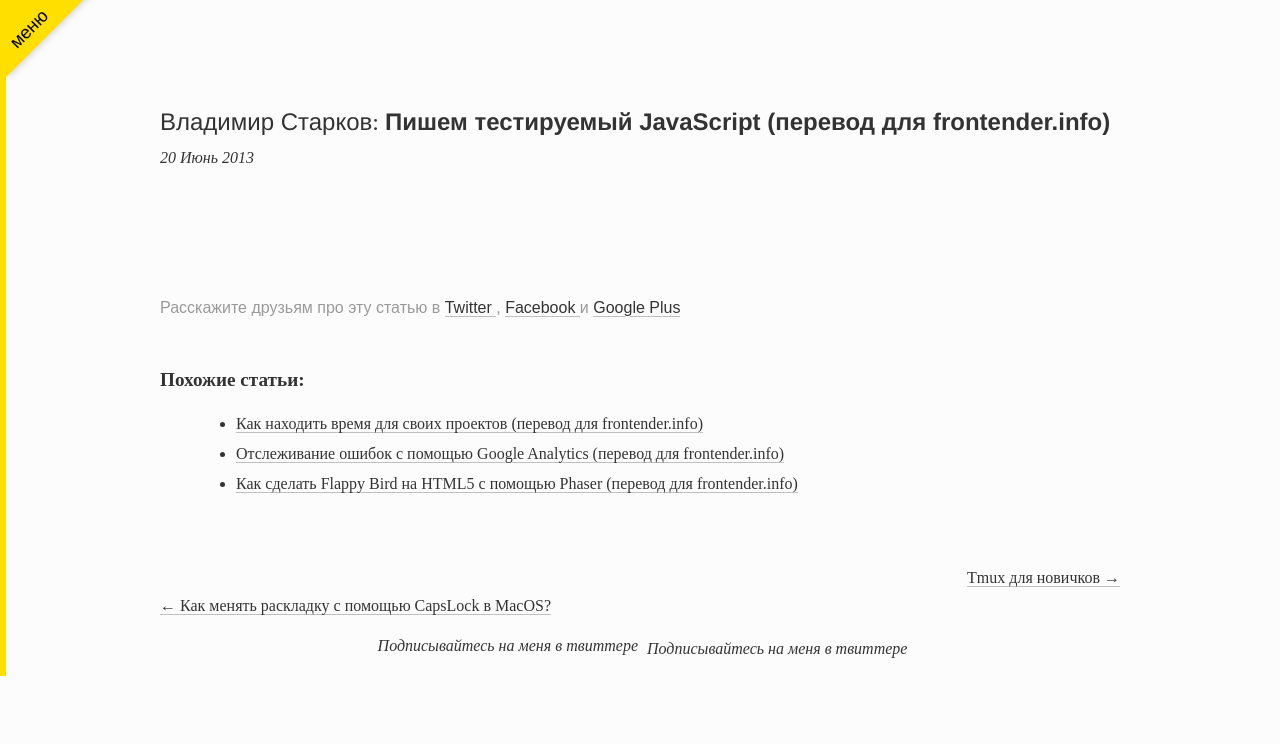
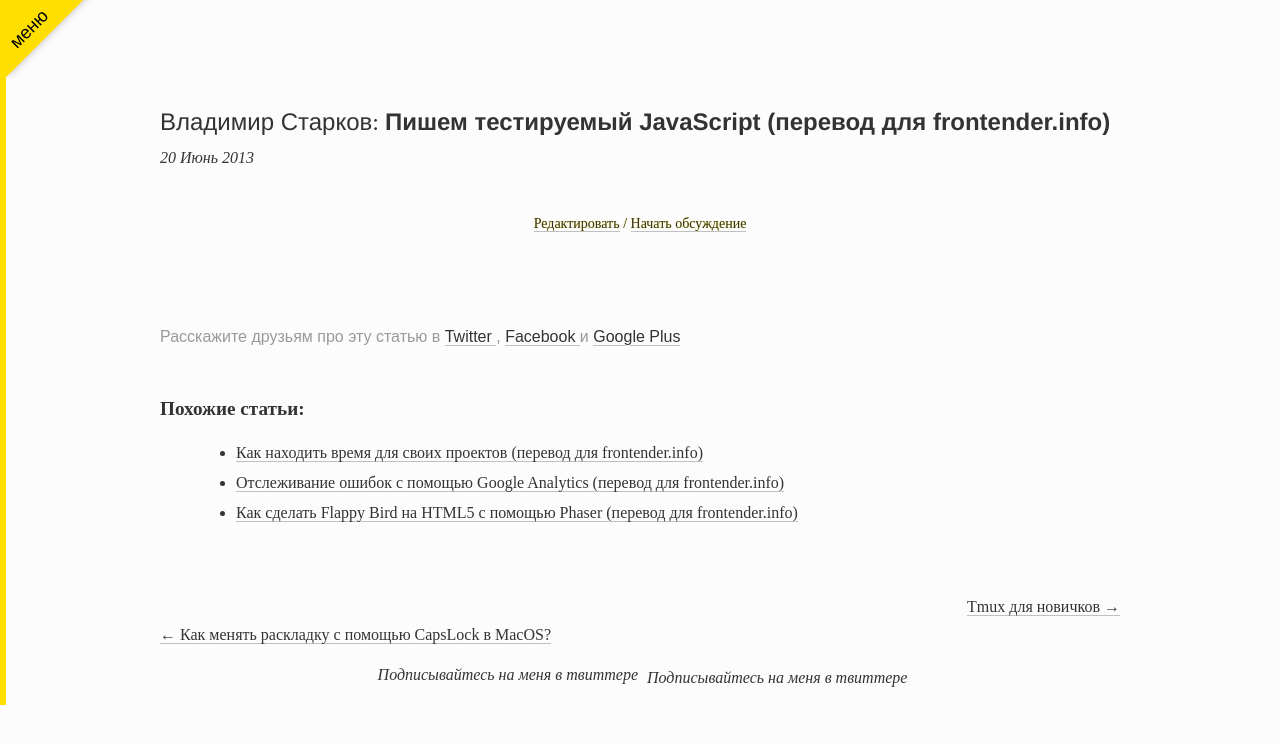
Before and after one commit to iamstarkov/vstarkov.ru, a Jekyll site: the page built from _posts/2013-06-20-writing-testable-javascript.md, in a window 1280 px wide. Shown: the top 744 px of the page. Built offline with Jekyll 4.4.1, drawn with Linux system fonts in a browser that asks for light colours; comment, search, counter and statistics services are not loaded.

Commit message:
added prose.io

```diff
--- a/_config.yml
+++ b/_config.yml
@@ -34,7 +34,7 @@ i18n_cta_share_gp:
   'en': 'Google Plus'
   'ru': 'Google Plus'
 i18n_twitter:
-  'en': 'matmuchrapna'
+  'en': 'matmuchrapna_en'
   'ru': 'matmuchrapna'
 
 
@@ -48,6 +48,17 @@ i18n_cta_follow:
 i18n_data-site-id:
   'en': '51bc4a78108d7b45ec000005'
   'ru': '51aeac4ff5a1f575d5000078'
+
+# _includes/interactions.html
+i18n_repo:
+  'en': 'vstarkov.com'
+  'ru': 'vstarkov.ru'
+i18n_start_discussion:
+  'en': 'Start discussion'
+  'ru': 'Начать обсуждение'
+i18n_join_discussion:
+  'en': 'Join discussion'
+  'ru': 'Присоединиться к обсуждению'
 
 
 # _includes/head.html
@@ -85,7 +96,7 @@ i18n_related_articles:
 
 # _includes/timeline.html
 i18n_all_articles:
-  'en': 'All rticles'
+  'en': 'All articles'
   'ru': 'Все статьи'
 i18n_january:
   'en': 'January'
--- a/_includes/head.html
+++ b/_includes/head.html
@@ -2,7 +2,6 @@
 <title>{{ page.title }}</title>
 
 <meta http-equiv="X-UA-Compatible" content="IE=edge,chrome=1" />
-<meta name="viewport" content="width=device-width">
 <meta name="viewport" content="width=device-width, initial-scale=1.0, minimum-scale=1.0, maximum-scale=1.0, user-scalable=no" >
 
 
--- /dev/null
+++ b/_includes/interactions.html
@@ -0,0 +1,13 @@
+<div class="interactions">
+	<a class="edit-link styled-link" href="http://prose.io/#matmuchrapna/{{ site.i18n_repo[site.locale] }}/edit/gh-pages/{{ page.path }}">Редактировать</a>
+	/
+	{% if page.issue == null %}
+		<a class="discussion-link styled-link" href="https://github.com/matmuchrapna/{{ site.i18n_repo[site.locale] }}/issues/new?title=Отзыв+на+статью+«{{ page.title | cgi_escape }}»">
+			{{ site.i18n_start_discussion[site.locale] }}
+		</a>
+	{% else %}
+		<a class="discussion-link styled-link" href="https://github.com/matmuchrapna/{{ site.i18n_repo[site.locale] }}/issues/{{ page.issue }}">
+			{{ site.i18n_join_discussion[site.locale] }}
+		</a>
+	{% endif %}
+</div>
--- a/_layouts/post.html
+++ b/_layouts/post.html
@@ -25,6 +25,8 @@ layout: default
 	<div class="entry" itemprop="articleBody">
 		{{ content | replace:page.title,'' | replace:'<h1 id="section"></h1>','' | replace:'</h6','</div' | replace:'<h6','<div class="h6" ' | replace:'</h5','</h6' | replace:'<h5','<h6 class="h5" ' | replace:'</h4','</h5' | replace:'<h4','<h5 class="h4" ' | replace:'</h3','</h4' | replace:'<h3','<h4 class="h3" ' | replace:'</h2','</h3' | replace:'<h2','<h3 class="h2" ' | replace:'</h1','</h2' | replace:'<h1','<h2 class="h1"' }}
 	</div>
+
+    {% include interactions.html %}
 </div>
 
 {% include share.html %}
--- a/css/style.css
+++ b/css/style.css
@@ -156,7 +156,7 @@ p {
 
 .styled-link:link,
 .styled-link:visited,
-.styled-link:hover,
+.styled-link:hover
 .entry a:link,
 .entry a:visited,
 .entry a:hover {
@@ -547,3 +547,10 @@ li {
 .menu-toggler:hover:before {
     color: #000;
 }
+
+.interactions {
+    text-align: center;
+    font-size: 14px;
+    line-height: 14px;
+    text-shadow: 0 0 1px #FFDF00;
+}
```
